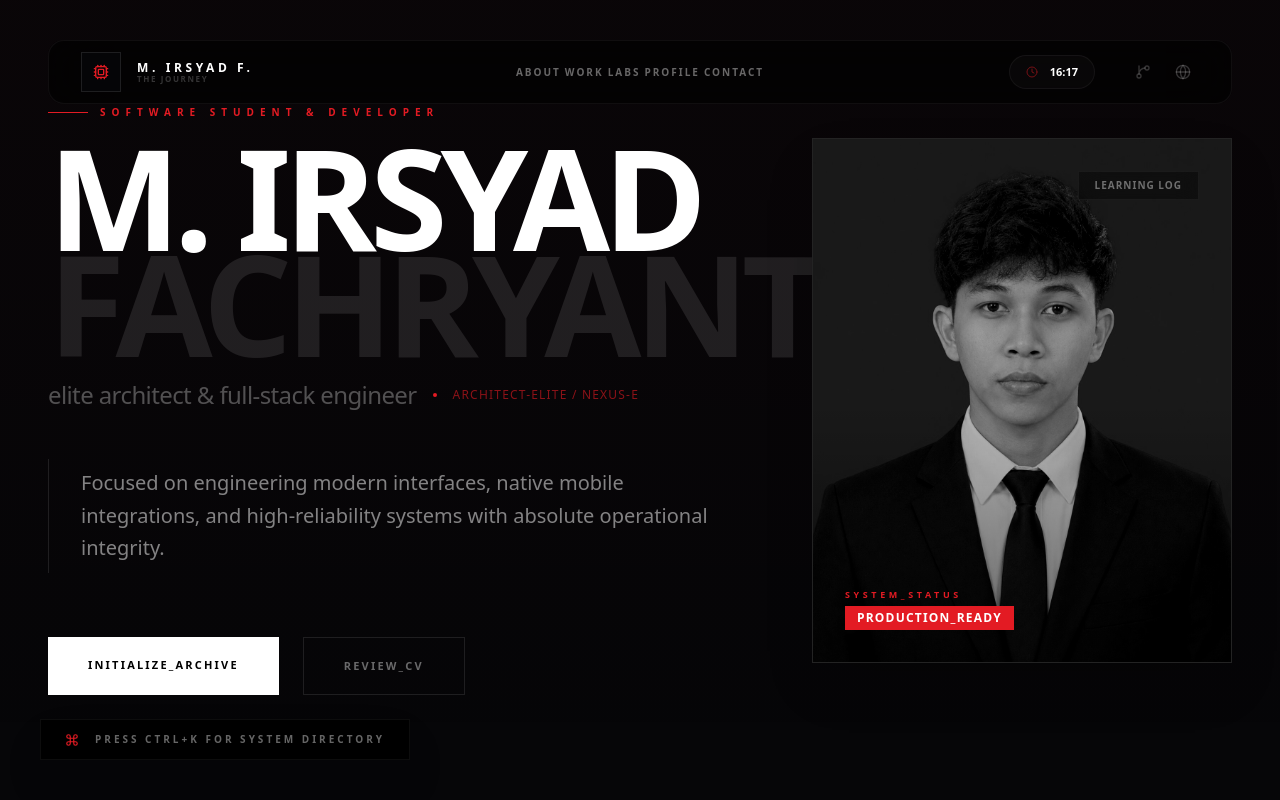
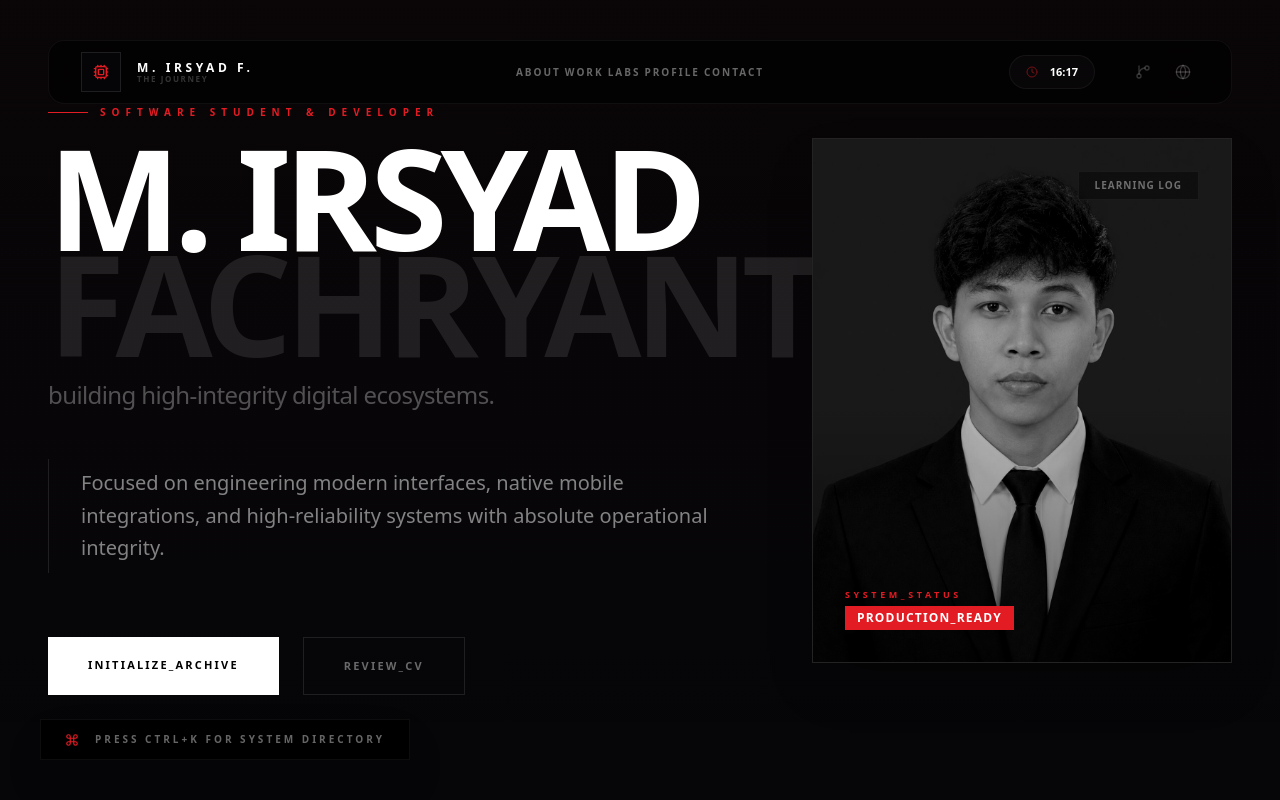
Before and after one commit to mirsydfchrynto/portfolio-irsyad, a Next.js app: page / in a window 1280 px wide. Shown: the top 800 px of the page. Built offline with nearby package versions, Linux system fonts and the light colour scheme.

Commit message:
chore: revert branding strings to match public version while keeping structure

```diff
--- a/src/app/page.tsx
+++ b/src/app/page.tsx
@@ -66,15 +66,9 @@ export default function Home() {
                   M. Irsyad <br/>
                   <span className="text-white/10 group-hover:text-[#E31B23] transition-colors duration-1000 ease-out">Fachryanto</span>
                 </h1>
-                <div className="flex items-center gap-4">
-                  <p className="text-white/30 font-display text-lg md:text-2xl tracking-tight lowercase">
-                    {introduction.subtitle}
-                  </p>
-                  <span className="w-1 h-1 rounded-full bg-[#E31B23]" />
-                  <p className="text-[#E31B23] font-mono text-xs tracking-widest uppercase opacity-60">
-                    {introduction.group}
-                  </p>
-                </div>
+                <p className="text-white/30 font-display text-lg md:text-2xl tracking-tight lowercase max-w-xl">
+                  Building High-Integrity Digital Ecosystems.
+                </p>
               </div>
 
               <p className="text-white/50 text-base md:text-xl leading-relaxed max-w-2xl font-medium border-l border-white/10 pl-6 md:pl-8 py-2">
--- a/src/config/portfolioData.ts
+++ b/src/config/portfolioData.ts
@@ -1,7 +1,6 @@
 export const introduction = {
   title: "M. Irsyad Fachryanto",
-  subtitle: "Elite Architect & Full-Stack Engineer",
-  group: "Architect-Elite / Nexus-E",
+  subtitle: "Software Architect & Full-Stack Engineer",
   bio: "I am a computer science student dedicated to engineering high-integrity digital ecosystems. My core expertise lies in Flutter, Kotlin Native, and Next.js. I prioritize scalable architecture, operational reliability, and clean structures over complex but fragile solutions. This archive documents my engineering journey, problem-solving methodologies, and system-level explorations."
 };
 
--- a/src/config/resume.html
+++ b/src/config/resume.html
@@ -257,7 +257,7 @@
       <div class="header-left">
         <div class="name-title">
           <h1>M. IRSYAD FACHRYANTO</h1>
-          <div class="title-sub">Elite Architect & Full-Stack Engineer</div>
+          <div class="title-sub">Mobile Engineer & Full-Stack Developer</div>
         </div>
         <div class="contact-grid">
           <div class="contact-col">
```
Also changed, not shown: src/config/pdfBase64.ts (+1 -1 lines), public/resume/CV M.IRSYAD FACHRYANTO.txt, 2 other files (tests, documents, lock files or other folders).
